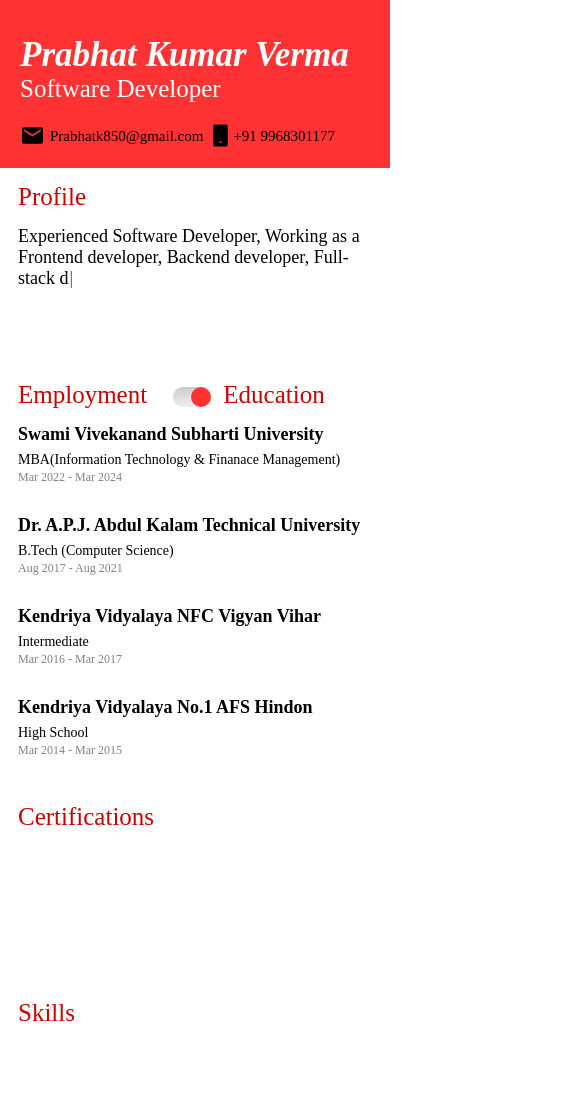
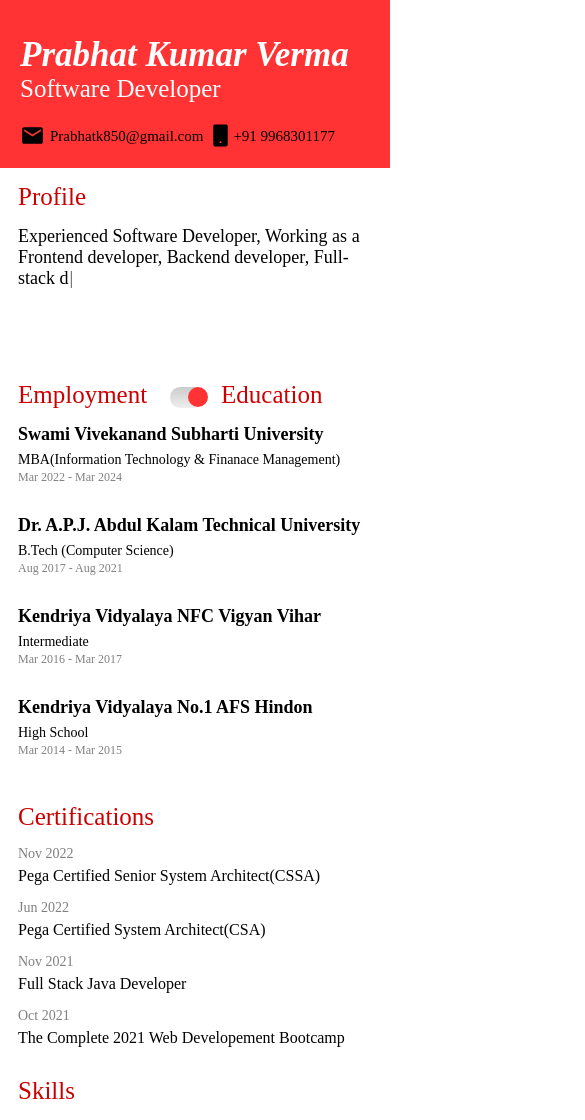
Before and after one commit to prabhatk850/Resume2023, a React (Create React App) app: page / in a window 390 px wide. Shown: the top 1120 px of the page, 585 px wide, since content can reach past the window. Before the commit the page ends 1042 px from the top, so only its background shows below. Built offline with nearby package versions, Linux system fonts and the light colour scheme.

Commit message:
Certifications added

```diff
--- a/src/App.css
+++ b/src/App.css
@@ -17,7 +17,7 @@ padding: 0;}
   .ToggleSwitch{
     margin-top: 20px;
     width: 70px;
-    height: 20px;
+    height: 21px;
 
 
   }
--- a/src/Components/Education.js
+++ b/src/Components/Education.js
@@ -40,6 +40,8 @@ const Detail = styled.div`
 
  @media (max-width: 767px) {
   font-size: 14px;
+  width: 100%;
+  padding-right: 0;
  }
 `;
 
--- a/src/Components/P1.js
+++ b/src/Components/P1.js
@@ -65,7 +65,6 @@ function P1() {
   @media (max-width:767px){
     font-size: 25px;
     padding: 15px 0;
-    padding-right: 5px;
   }
   @media (min-width:768px){
     display: none;
@@ -98,16 +97,33 @@ function P1() {
   const Emphis = styled.div`
   display: inline-flex;
   justify-content: space-around;
+  margin-bottom: 25px;
 
   @media(max-width:767px ){
     display: none;
   }
 
 `;
+
+const EmphisMob = styled.div`
+width: 380px;
+font-size:16px;
+@media(min-width:768px ){
+  display: none;
+}
+
+`;
+
 const Fromto = styled.div`
 width: 77px;
 font-size: 15px;
 margin-right: 96px;
+margin-bottom: 5px;
+@media (max-width:767px){
+  margin-right: 0px;
+  color: gray;
+  font-size: 14px;
+}
 `;
 
 const Detail = styled.div`
@@ -115,11 +131,28 @@ width:950px;
 font-size: 20px;
 padding-left: 40px;
 padding-right: 40px;
+ @media(max-width: 767px){
+    padding-left: 0;
+    padding-right: 0;
+    margin-bottom: 15px;
+  }
 `;
 
 const Comapany = styled.div`
   font-size: 25px;
   padding-left:12px;
+
+  margin-bottom: 5px;
+  @media(max-width: 767px){
+    padding-left: 0;
+    font-size: 16px;
+    width: 380px;
+    margin-bottom: 15px;
+  }
+`;
+
+const Skills =styled.div`
+
 `;
 
 
@@ -159,50 +192,92 @@ const Comapany = styled.div`
   <Headding>Certifications</Headding>
   <Emphis>
       <Fromto> Nov 2022
-          <br></br>
+
       </Fromto>
     <Detail>
         <Comapany>Pega Certified Senior system architect(CSSA), Pegasystem</Comapany>
-          <br></br>
+
     </Detail>
   </Emphis>
-  <br></br>
-  <br></br>
+
   <Emphis>
       <Fromto>Jun 2022
-          <br></br>
+
       </Fromto>
     <Detail>
         <Comapany>Pega Certified system architect(CSA), Pegasystem</Comapany>
-          <br></br>
+
     </Detail>
   </Emphis>
-  <br></br>
-  <br></br>
+
   <Emphis>
       <Fromto>Nov 2021
-          <br></br>
+
       </Fromto>
     <Detail>
         <Comapany>Full Stack Java Developer, Udemy</Comapany>
-          <br></br>
+
     </Detail>
   </Emphis>
-  <br></br>
-  <br></br>
+
   <Emphis>
       <Fromto>Oct 2021
-          <br></br>
+
       </Fromto>
     <Detail>
         <Comapany>The Complete 2021 Web Developement Bootcamp, Udemy</Comapany>
-          <br></br>
+
     </Detail>
   </Emphis>
+
+  <EmphisMob>
+      <Fromto> Nov 2022
+
+      </Fromto>
+    {/* <Detail> */}
+        <Comapany>Pega Certified Senior System Architect(CSSA)</Comapany>
+
+    {/* </Detail> */}
+  </EmphisMob>
+
+  <EmphisMob>
+      <Fromto>Jun 2022
+
+      </Fromto>
+    {/* <Detail> */}
+        <Comapany>Pega Certified System Architect(CSA)</Comapany>
+
+    {/* </Detail> */}
+  </EmphisMob>
+
+  <EmphisMob>
+      <Fromto>Nov 2021
+
+      </Fromto>
+    {/* <Detail> */}
+        <Comapany>Full Stack Java Developer</Comapany>
+
+    {/* </Detail> */}
+  </EmphisMob>
+
+  <EmphisMob>
+      <Fromto>Oct 2021
+
+      </Fromto>
+    {/* <Detail> */}
+        <Comapany>The Complete 2021 Web Developement Bootcamp</Comapany>
+
+    {/* </Detail> */}
+  </EmphisMob>
 
   <Headding>
     Skills
   </Headding>
+
+  <Skills>
+
+
+  </Skills>
 
 
  </Wrapper>
```
